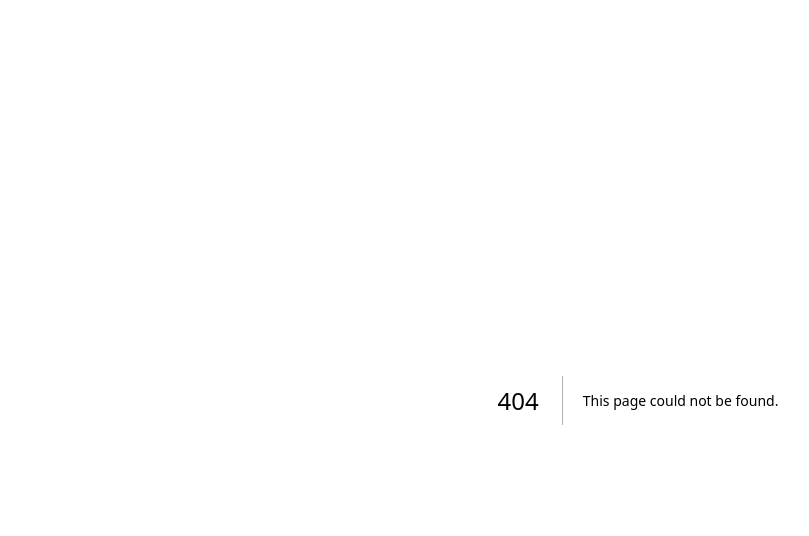
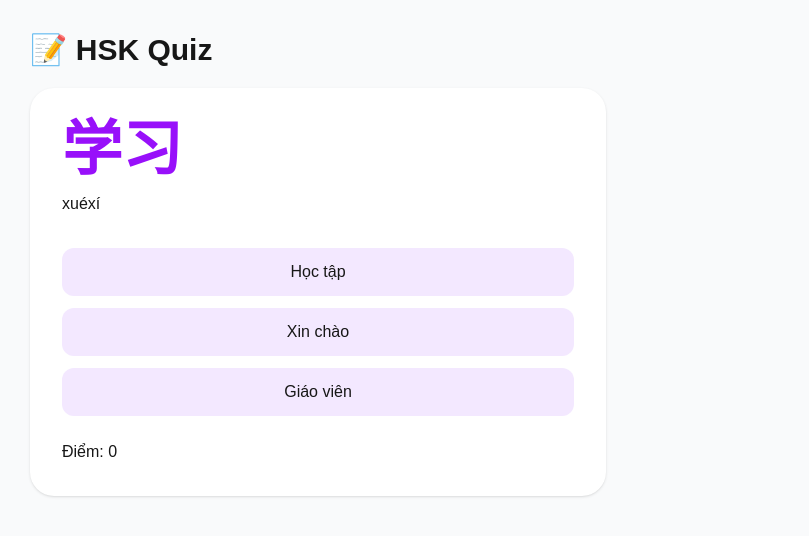
Before and after one commit to vinhdau088-cloud/Chinese, a Next.js app: page /quiz in a window 1280 px wide. Before the commit this address had no page. Shown: the top 536 px of the page, without its empty margins (2-811 px from the left). Built offline with nearby package versions, Linux system fonts and the light colour scheme.

Commit message:
Create page.tsx

```diff
--- /dev/null
+++ b/app/quiz/page.tsx
@@ -0,0 +1,136 @@
+"use client";
+
+
+import {useState} from "react";
+import {createQuiz} from "@/lib/quiz";
+
+
+export default function QuizPage(){
+
+
+const [quiz,setQuiz]=useState(
+createQuiz("HSK1")
+);
+
+
+const [score,setScore]=useState(0);
+
+
+function check(
+answer:string
+){
+
+
+if(answer===quiz?.answer){
+
+setScore(score+1);
+
+}
+
+
+setQuiz(
+createQuiz("HSK1")
+);
+
+
+}
+
+
+
+return(
+
+<main className="
+p-8
+min-h-screen
+bg-gray-50
+">
+
+
+<h1 className="
+text-3xl
+font-bold
+mb-5
+">
+
+📝 HSK Quiz
+
+</h1>
+
+
+<div className="
+bg-white
+rounded-3xl
+shadow
+p-8
+max-w-xl
+">
+
+
+<h2 className="
+text-6xl
+font-bold
+text-purple-600
+">
+
+{quiz?.question}
+
+</h2>
+
+
+<p className="mt-3">
+{quiz?.pinyin}
+</p>
+
+
+<div className="
+grid
+gap-3
+mt-8
+">
+
+
+{
+quiz?.options.map(
+(option)=>(
+<button
+
+key={option}
+
+onClick={()=>check(option)}
+
+className="
+p-3
+rounded-xl
+bg-purple-100
+hover:bg-purple-200
+"
+
+>
+
+{option}
+
+</button>
+
+)
+)
+}
+
+
+</div>
+
+
+<p className="mt-6">
+
+Điểm: {score}
+
+</p>
+
+
+</div>
+
+
+</main>
+
+)
+
+}
```
